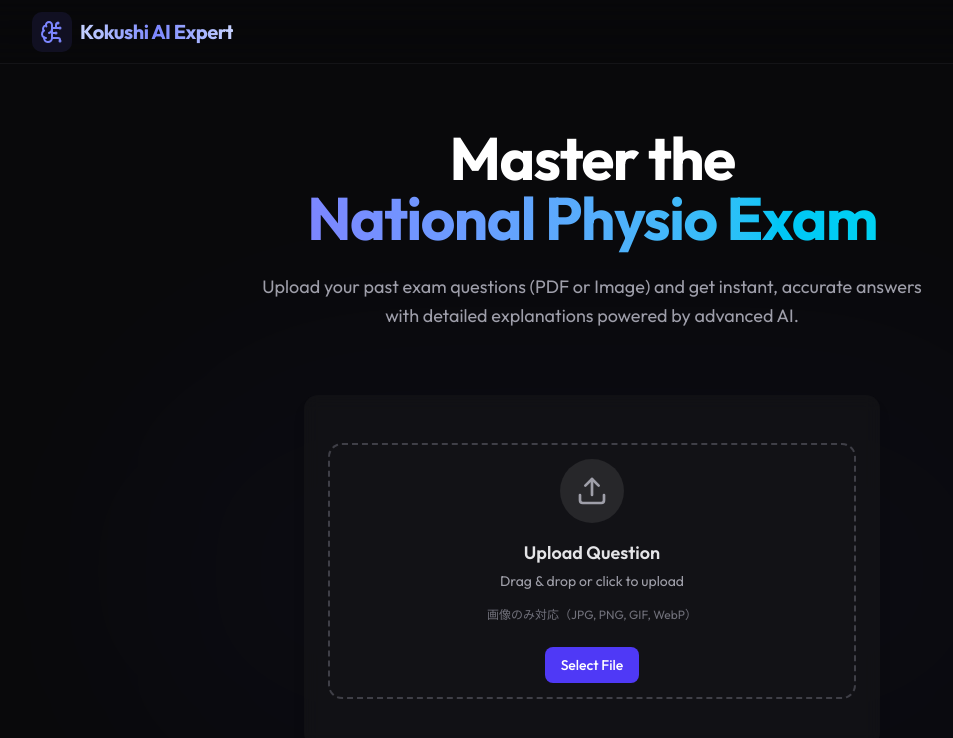
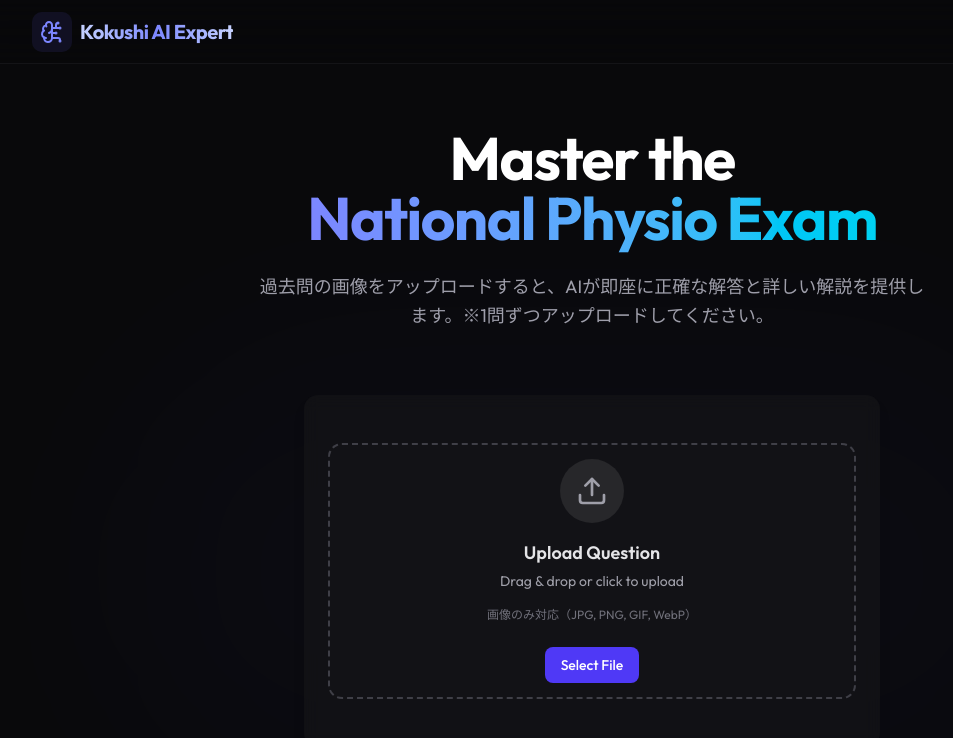
Before and after one commit to piro7527/kokushi_ai_expert, a Next.js app: page / in a window 1280 px wide. Shown: the top 738 px of the page, without its empty margins (48-1001 px from the left). Built offline with nearby package versions, Linux system fonts and the light colour scheme.

Commit message:
トップページの説明文を画像のみ対応に変更、1問ずつの注意書き追加

```diff
--- a/app/page.tsx
+++ b/app/page.tsx
@@ -212,7 +212,7 @@ export default function Home() {
               </span>
             </h1>
             <p className="text-lg sm:text-x text-zinc-400 max-w-2xl mx-auto leading-relaxed">
-              Upload your past exam questions (PDF or Image) and get instant, accurate answers with detailed explanations powered by advanced AI.
+              過去問の画像をアップロードすると、AIが即座に正確な解答と詳しい解説を提供します。※1問ずつアップロードしてください。
             </p>
           </div>
         </div>
```
